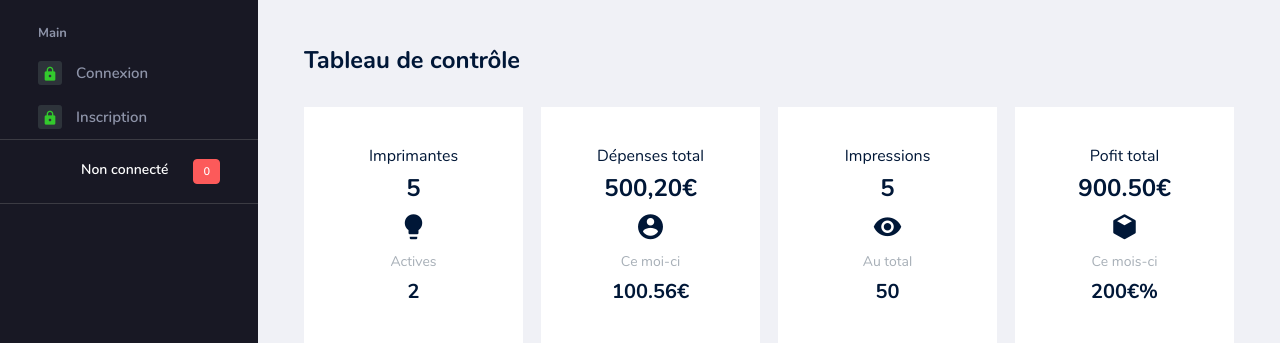
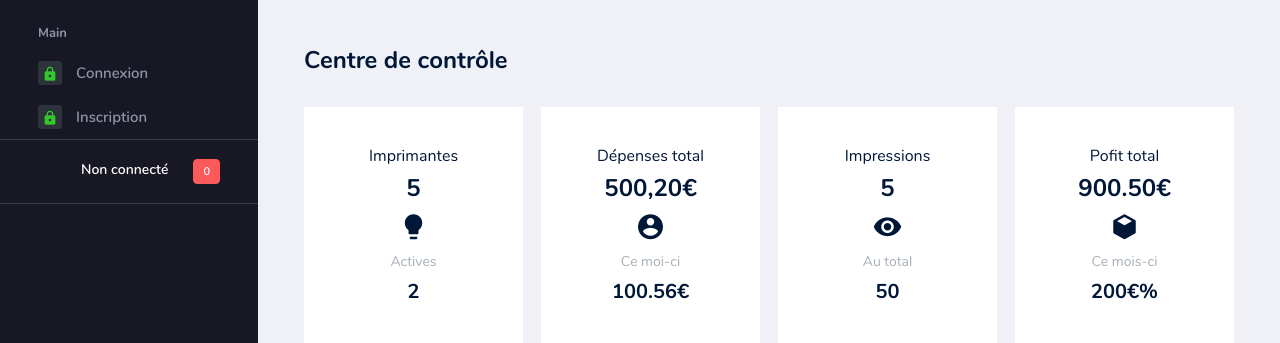
Before and after one commit to Mathbech/filamentgestion.fr, a Symfony app: template templates/public/dashboard.html.twig in a window 1280 px wide. Shown: the part 64-407 px from the top of the page. Run offline with Twig, Linux system fonts and the light colour scheme; the template is opened without the code that fills it, so the values that code supplies are empty; some libraries are stand-ins or nearby versions.

Commit message:
modifications mineures

```diff
--- a/src/Controller/SecurityController.php
+++ b/src/Controller/SecurityController.php
@@ -12,9 +12,7 @@
     #[Route(path: '/login', name: 'app_login')]
     public function login(AuthenticationUtils $authenticationUtils): Response
     {
-        if ($this->getUser()) {
-            return $this->redirectToRoute('admin');
-        }
+
 
         // get the login error if there is one
         $error = $authenticationUtils->getLastAuthenticationError();
--- a/templates/public/dashboard.html.twig
+++ b/templates/public/dashboard.html.twig
@@ -1,13 +1,10 @@
 {% extends 'base.html.twig' %}
 {% block title %}Centre de contrôle{% endblock %}
-{% block stylesheets %}
-    <link rel="stylesheet" href="{{asset('vendors/font-awesome/css/font-awesome.min.css')}}" />
-    <link rel="stylesheet" href="{{asset('vendors/bootstrap-datepicker/bootstrap-datepicker.min.css')}}">
-{% endblock %}
+
 
 {% block body%}
             <div class="d-xl-flex justify-content-between align-items-start">
-              <h2 class="text-dark font-weight-bold mb-2"> Tableau de contrôle </h2>
+              <h2 class="text-dark font-weight-bold mb-2"> Centre de contrôle </h2>
             </div>
             <div class="row">
               <div class="col-md-12">
```
